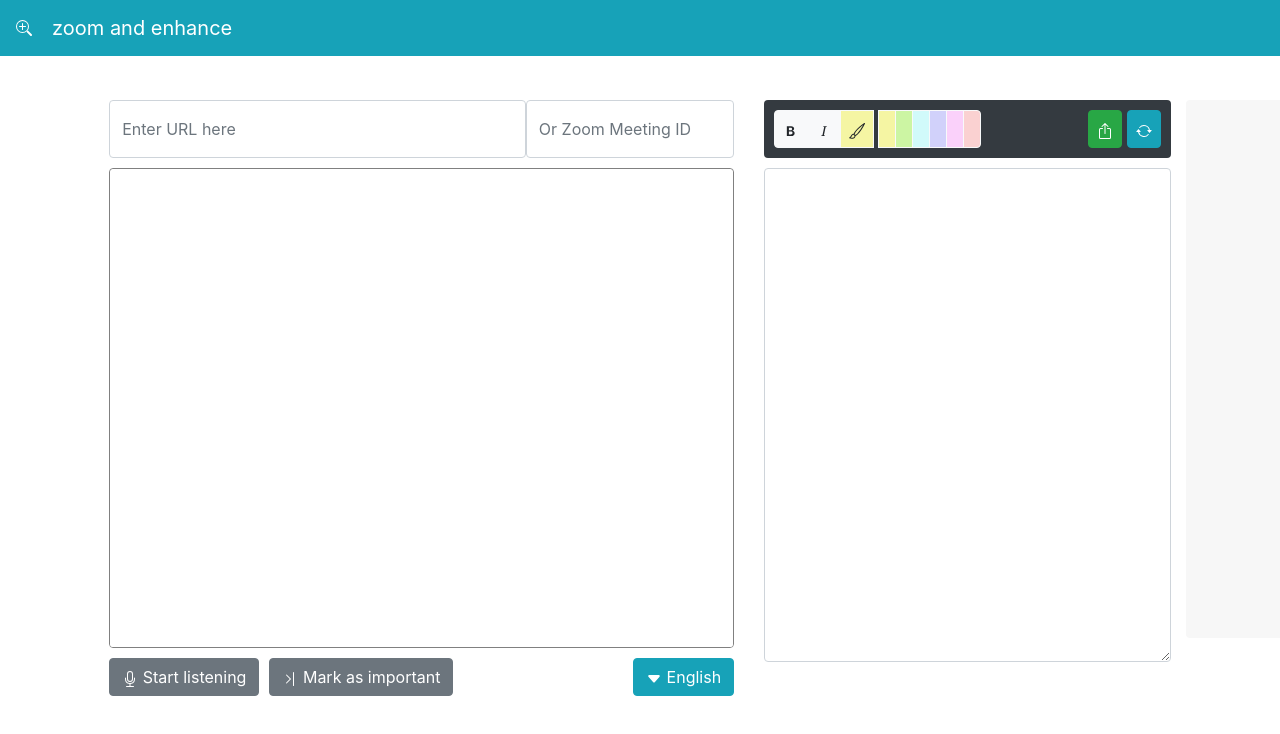
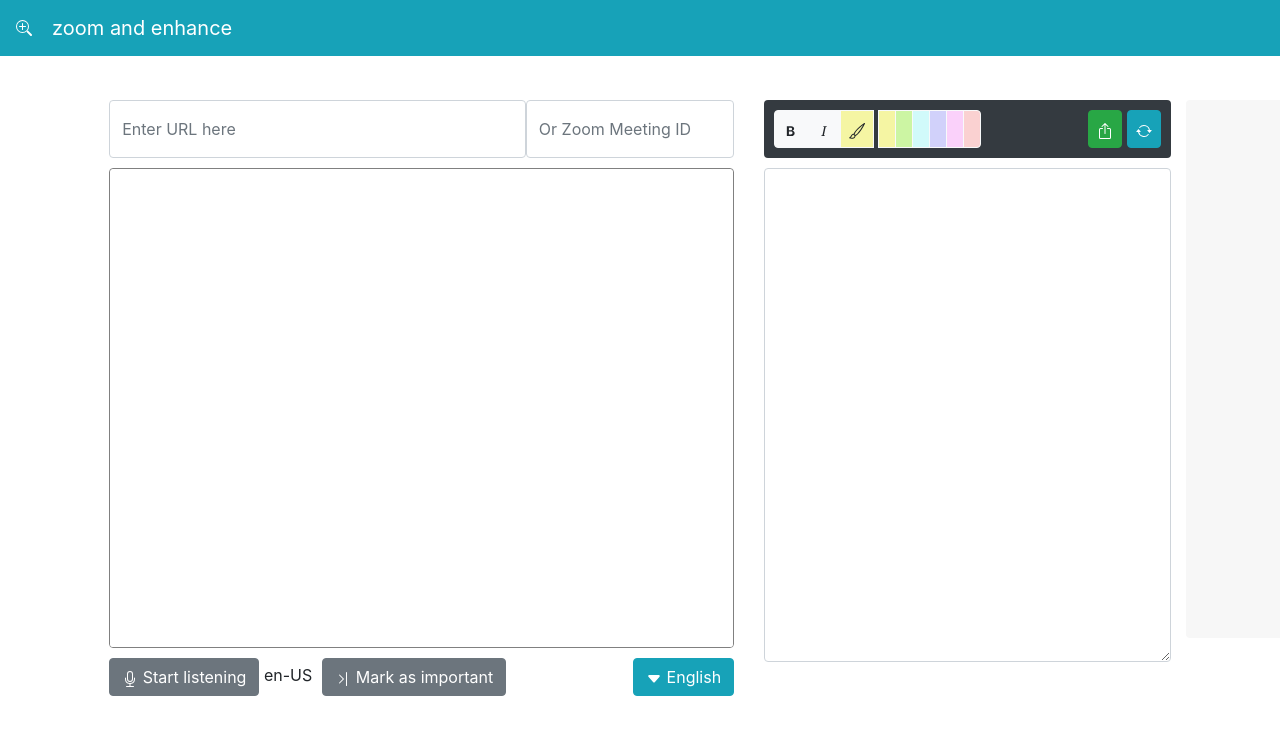
Before and after one commit to crown523/zoom_and_enhance, a Vue app in the folder client/: page / in a window 1280 px wide. Shown: the top 734 px of the page. Built offline with nearby package versions, Linux system fonts and the light colour scheme.

Commit message:
fixed speech recognition language change

```diff
--- a/client/src/components/SpeechToText.vue
+++ b/client/src/components/SpeechToText.vue
@@ -49,6 +49,7 @@
         Stop listening
       </div>
     </button>
+    {{ lang }}
   </div>
 </template>
 
@@ -72,6 +73,12 @@
       runtimeTranscription: "",
       sentences: []
     };
+  },
+  watch: {
+    lang: function(newVal, oldVal) {
+      console.log("new: " + newVal + ", old: " + oldVal);
+      recognition.lang = newVal;
+    }
   },
   methods: {
     checkCompatibility() {
@@ -99,7 +106,6 @@
       });
 
       recognition.addEventListener("speechend", () => {
-        console.log("on speechend event");
         this.speaking = false;
       });
 
@@ -112,7 +118,6 @@
       });
 
       recognition.addEventListener("end", () => {
-        console.log("on end event");
         if (this.runtimeTranscription !== "") {
           this.sentences.push(
             this.capitalizeFirstLetter(this.runtimeTranscription) + ". "
```
